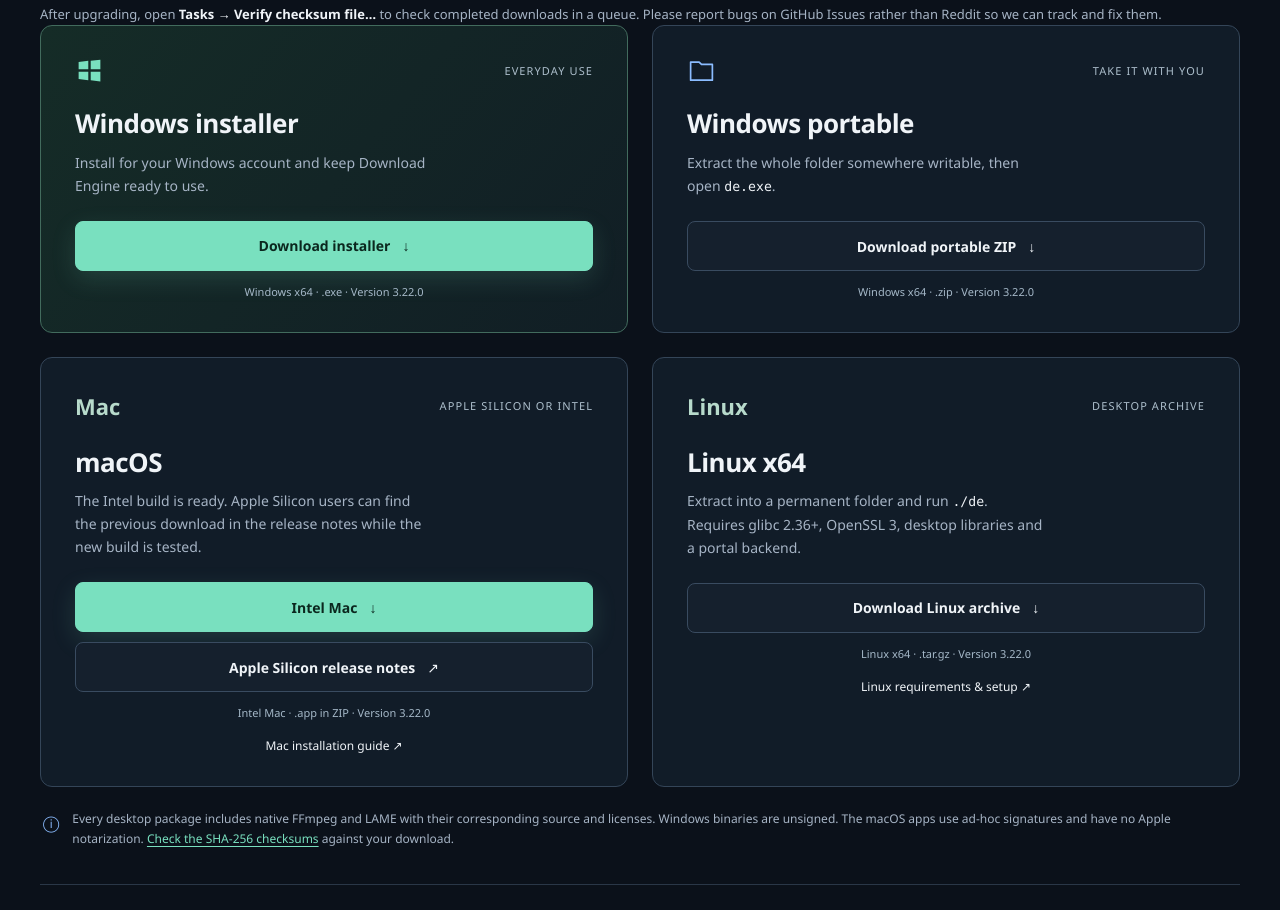
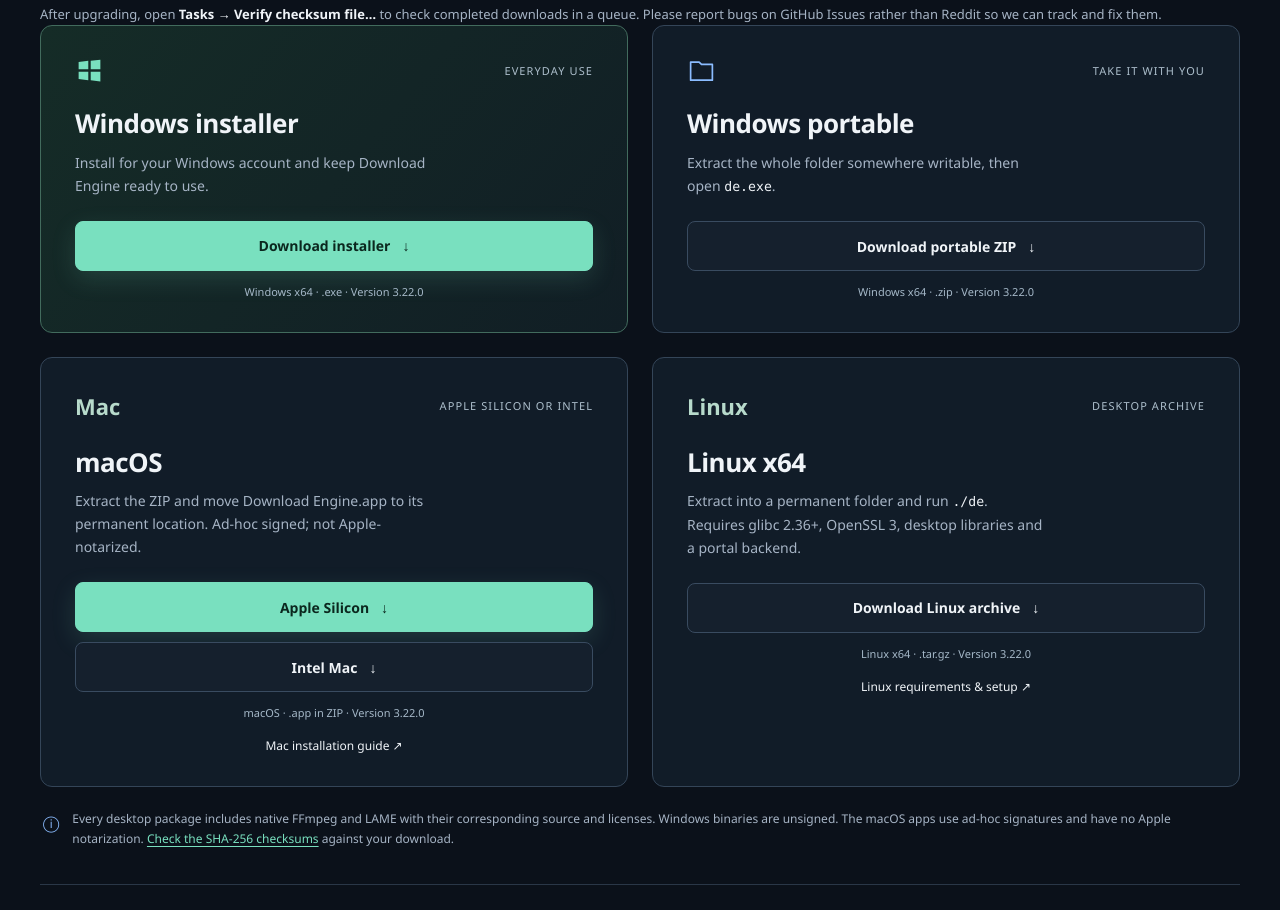
Before and after one commit to JasXTD/Download-Engine, a plain HTML site: page docs/index.html in a window 1280 px wide. Shown: the part 10318-11228 px from the top of the page. Drawn offline with Linux system fonts and the light colour scheme.

Commit message:
Enable the verified Apple Silicon 3.22.0 download on the website [skip ci]

```diff
--- a/docs/index.html
+++ b/docs/index.html
@@ -287,7 +287,7 @@ print(<span class="lua-string">"Download Engine"</span>, xd.app_version)</code><
       <div class="download-options reveal-group">
         <article class="download-option recommended reveal"><div class="option-top"><svg class="platform-icon" viewBox="0 0 24 24" aria-hidden="true"><path d="m3 5 8-1v7H3Zm10-1 8-1v8h-8ZM3 13h8v7l-8-1Zm10 0h8v8l-8-1Z"/></svg><span class="option-label">Everyday use</span></div><h3>Windows installer</h3><p>Install for your Windows account and keep Download Engine ready to use.</p><a class="button button-primary" href="https://github.com/JasXTD/Download-Engine/releases/download/v3.22.0/DownloadEngine-3.22.0-UnsignedSetup.exe">Download installer <span aria-hidden="true">↓</span></a><span data-release-version class="package-detail">Windows x64 · .exe · Version 3.22.0</span></article>
         <article class="download-option reveal"><div class="option-top"><svg class="platform-icon folder-icon" viewBox="0 0 24 24" aria-hidden="true"><path d="M3 5h7l2 2h9v13H3Z"/></svg><span class="option-label">Take it with you</span></div><h3>Windows portable</h3><p>Extract the whole folder somewhere writable, then open <code>de.exe</code>.</p><a class="button button-secondary" href="https://github.com/JasXTD/Download-Engine/releases/download/v3.22.0/DownloadEngine-3.22.0-Unsigned-windows-x64.zip">Download portable ZIP <span aria-hidden="true">↓</span></a><span data-release-version class="package-detail">Windows x64 · .zip · Version 3.22.0</span></article>
-        <article class="download-option reveal"><div class="option-top"><span class="platform-wordmark" aria-hidden="true">Mac</span><span class="option-label">Apple Silicon or Intel</span></div><h3>macOS</h3><p>The Intel build is ready. Apple Silicon users can find the previous download in the release notes while the new build is tested.</p><div class="package-buttons"><a class="button button-primary" href="https://github.com/JasXTD/Download-Engine/releases/download/v3.22.0/DownloadEngine-3.22.0-macos-x64.zip">Intel Mac <span aria-hidden="true">↓</span></a><a class="button button-secondary" data-pending-release="3.22.0/macos-arm64" href="https://github.com/JasXTD/Download-Engine/releases/tag/v3.22.0">Apple Silicon release notes <span aria-hidden="true">↗</span></a></div><span data-release-version class="package-detail">Intel Mac · .app in ZIP · Version 3.22.0</span><a class="package-guide" href="https://github.com/JasXTD/Download-Engine/blob/main/docs/cross-platform.md#macos">Mac installation guide <span aria-hidden="true">↗</span></a></article>
+        <article class="download-option reveal"><div class="option-top"><span class="platform-wordmark" aria-hidden="true">Mac</span><span class="option-label">Apple Silicon or Intel</span></div><h3>macOS</h3><p>Extract the ZIP and move Download Engine.app to its permanent location. Ad-hoc signed; not Apple-notarized.</p><div class="package-buttons"><a class="button button-primary" href="https://github.com/JasXTD/Download-Engine/releases/download/v3.22.0/DownloadEngine-3.22.0-macos-arm64.zip">Apple Silicon <span aria-hidden="true">↓</span></a><a class="button button-secondary" href="https://github.com/JasXTD/Download-Engine/releases/download/v3.22.0/DownloadEngine-3.22.0-macos-x64.zip">Intel Mac <span aria-hidden="true">↓</span></a></div><span data-release-version class="package-detail">macOS · .app in ZIP · Version 3.22.0</span><a class="package-guide" href="https://github.com/JasXTD/Download-Engine/blob/main/docs/cross-platform.md#macos">Mac installation guide <span aria-hidden="true">↗</span></a></article>
         <article class="download-option reveal"><div class="option-top"><span class="platform-wordmark" aria-hidden="true">Linux</span><span class="option-label">Desktop archive</span></div><h3>Linux x64</h3><p>Extract into a permanent folder and run <code>./de</code>. Requires glibc 2.36+, OpenSSL 3, desktop libraries and a portal backend.</p><a class="button button-secondary" href="https://github.com/JasXTD/Download-Engine/releases/download/v3.22.0/DownloadEngine-3.22.0-linux-x64.tar.gz">Download Linux archive <span aria-hidden="true">↓</span></a><span data-release-version class="package-detail">Linux x64 · .tar.gz · Version 3.22.0</span><a class="package-guide" href="https://github.com/JasXTD/Download-Engine/blob/main/docs/cross-platform.md#linux">Linux requirements &amp; setup <span aria-hidden="true">↗</span></a></article>
       </div>
       <div class="download-note"><span aria-hidden="true">ⓘ</span><p>Every desktop package includes native FFmpeg and LAME with their corresponding source and licenses. Windows binaries are unsigned. The macOS apps use ad-hoc signatures and have no Apple notarization. <a href="https://github.com/JasXTD/Download-Engine/releases/download/v3.22.0/SHA256SUMS-3.22.0">Check the SHA-256 checksums</a> against your download.</p></div>
@@ -303,7 +303,7 @@ print(<span class="lua-string">"Download Engine"</span>, xd.app_version)</code><
       <details><summary>Can Web Grabber save any website?<span aria-hidden="true">+</span></summary><p>It can discover downloadable files and save supported static pages with their assets and local links. A saved copy does not reproduce server-side features, forms, sign-in flows or JavaScript applications. Site structure and access restrictions affect what can be saved.</p></details>
       <details><summary>Do I need to install Lua or recompile the app?<span aria-hidden="true">+</span></summary><p>No. Lua is built in. Create an automation script, site reader or download provider in the Scripting editor, then save it. A script can use the functions available to its role; provider jobs retain the saved revision used when they were added. Start with the <a href="#scripting">read-only Lua example</a> or the <a href="https://github.com/JasXTD/Download-Engine/blob/main/docs/lua-providers.md">provider guide</a>.</p></details>
       <details><summary>Can it download every video?<span aria-hidden="true">+</span></summary><p>No. Built-in readers support selected public YouTube, Bilibili, TikTok and Twitch videos, plus compatible finished, unencrypted HLS and DASH streams from other sites. The built-in readers do not support live recording or DRM. <a href="#scripting">Custom Lua providers</a> depend on the integration their author supplies. Website changes and access restrictions can affect availability. <a href="#video">Check supported sites and limits.</a></p></details>
-      <details><summary>Does it work on macOS or Linux?<span aria-hidden="true">+</span></summary><p data-release-version>Yes. Version 3.22.0 is available for Intel Mac and Linux x64 alongside Windows x64. The previous Apple Silicon package is available through the release notes while the new build is tested. Some OS integrations remain Windows-only. Read the <a href="https://github.com/JasXTD/Download-Engine/blob/main/docs/cross-platform.md">platform requirements, signing status and tested configurations</a>. There is no Android package.</p></details>
+      <details><summary>Does it work on macOS or Linux?<span aria-hidden="true">+</span></summary><p data-release-version>Yes. Version 3.22.0 includes macOS Apple Silicon and Intel packages and a Linux x64 archive alongside Windows x64. Some OS integrations remain Windows-only. Read the <a href="https://github.com/JasXTD/Download-Engine/blob/main/docs/cross-platform.md">platform requirements, signing status and tested configurations</a>. There is no Android package.</p></details>
       <details><summary>Is this Internet Download Manager?<span aria-hidden="true">+</span></summary><p>No. Download Engine is an independent, free and open-source project inspired by Internet Download Manager (IDM). It is not affiliated with IDM and does not offer complete IDM feature parity. <a href="idm-alternative.html">See what it offers as a free IDM alternative.</a></p></details>
       <details><summary>Can I download torrents?<span aria-hidden="true">+</span></summary><p>Yes. Open a .torrent file or a magnet link from your file manager or a connected browser, or drop a .torrent file onto the app. Windows also offers copied magnet links for review. You can also use <strong>Tasks → Open torrent file…</strong> or <strong>Add download</strong>. Torrent support stays off until you enable it; you choose which files to download. Uploading, sharing after completion, incoming connections and UPnP start off for new profiles. Saved choices survive upgrades. Incoming connections and UPnP require confirmation and Save. <a href="#torrents">See the features and torrent risk notice</a>, or read the <a href="https://github.com/JasXTD/Download-Engine/blob/main/docs/user-guide.md#download-torrents">torrent guide</a>.</p></details>
       <details><summary>How do I update?<span aria-hidden="true">+</span></summary><p>The app checks the <a href="https://github.com/JasXTD/Download-Engine/releases/latest">latest GitHub release</a> when it opens, enabled by default. A newer version offers <strong>Get update</strong> or <strong>Later</strong>; current, offline and failed checks stay quiet. Turn this off in Preferences → Startup &amp; tray, or check manually from Help → Check for updates. Downloads and installation stay manual. Close the app before upgrading, preserve portable data and downloads, and reload developer-loaded extensions. Profile upgrades can prevent older builds from reopening your data, so keep a backup if you may need to go back.</p></details>
```
